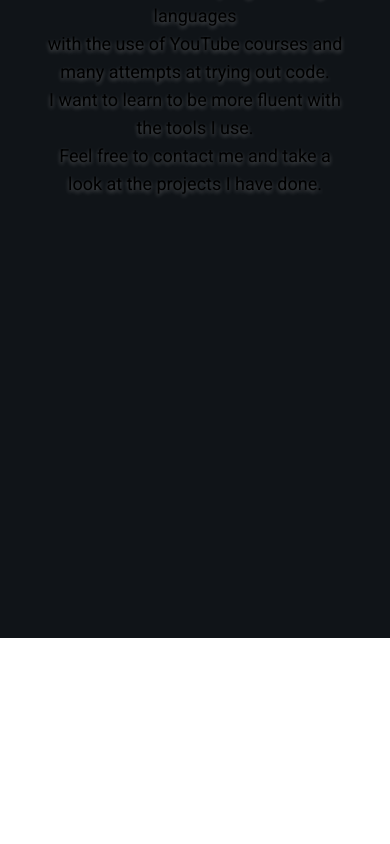
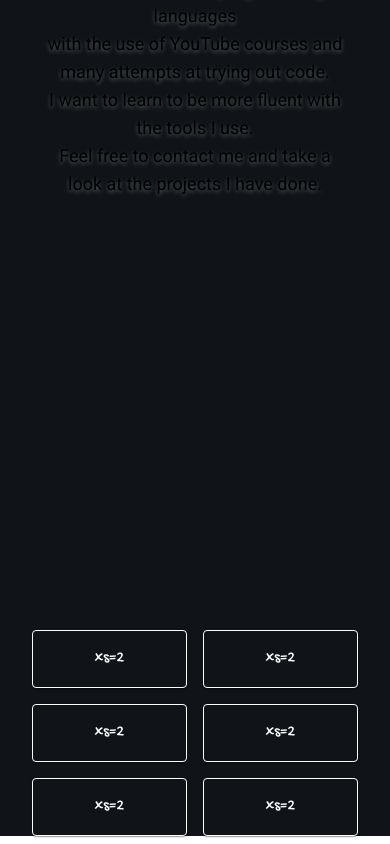
Before and after one commit to YungCatz/yungcat.de, a React (Vite) app: page / in a window 390 px wide. Shown: the part 1630-2474 px from the top of the page. Before the commit the page ends 2272 px from the top, so only its background shows below. Built offline with nearby package versions, Linux system fonts and the light colour scheme; the HTML template or start-up script is replaced by a standard one.

Commit message:
added responsive grid

```diff
--- a/src/Projects.jsx
+++ b/src/Projects.jsx
@@ -4,24 +4,25 @@ import Box from '@mui/material/Box';
 import Paper from '@mui/material/Paper';
 import Grid from '@mui/material/Unstable_Grid2';
 
-  export default function BasicGrid() {
-    return (
-      <Box sx={{ flexGrow: 1 }}>
-        <Grid container spacing={1}>
-          <Grid xs={4}>
-            <div ></div>
+const Item = styled(Paper)(({ theme }) => ({
+  backgroundColor: 'transparent',
+  borderColor: 'white',
+  borderWidth: 1,
+  padding: theme.spacing(2),
+  textAlign: 'center',
+  color: 'white',
+}));
+
+export default function ResponsiveGrid() {
+  return (
+    <Box sx={{ flexGrow: 1 }} paddingX={{ xs: 4, sm: 16, md: 26}}>
+      <Grid container spacing={{ xs: 2, md: 3 }} columns={{ xs: 4, sm: 8, md: 12 }}>
+        {Array.from(Array(6)).map((_, index) => (
+          <Grid xs={2} sm={4} md={4} key={index}>
+            <Item>xs=2</Item>
           </Grid>
-          <Grid xs={4}>
-          </Grid>
-          <Grid xs={4}>
-          </Grid>
-          <Grid xs={4}>
-          </Grid>
-          <Grid xs={4}>
-          </Grid>
-          <Grid xs={4}>
-          </Grid>
-        </Grid>
-      </Box>
-    );
+        ))}
+      </Grid>
+    </Box>
+  );
 }
--- a/src/index.css
+++ b/src/index.css
@@ -141,6 +141,12 @@ main {
   height: 2000px;
 }
 
+.grid-item {
+  border: 1px solid white;
+  width: 100px;
+  height: 50px;
+}
+
 
 
 
```
